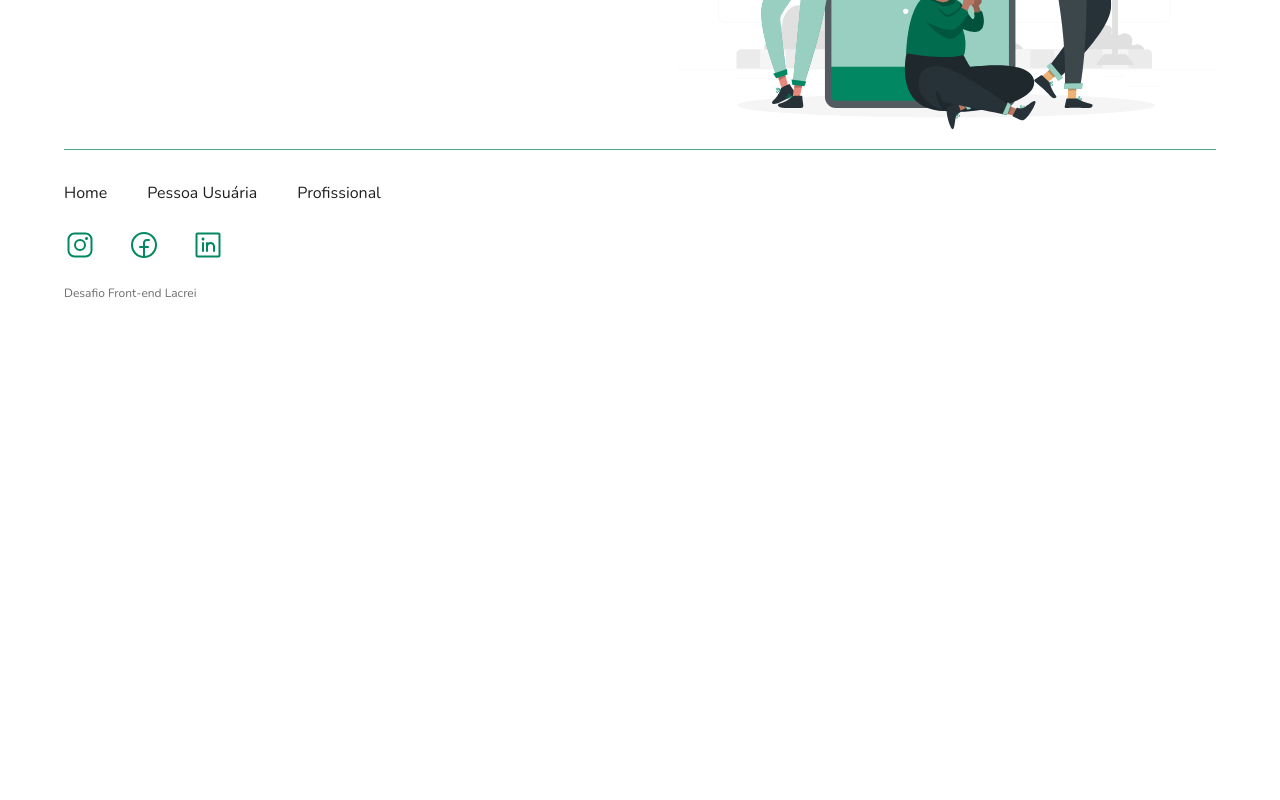
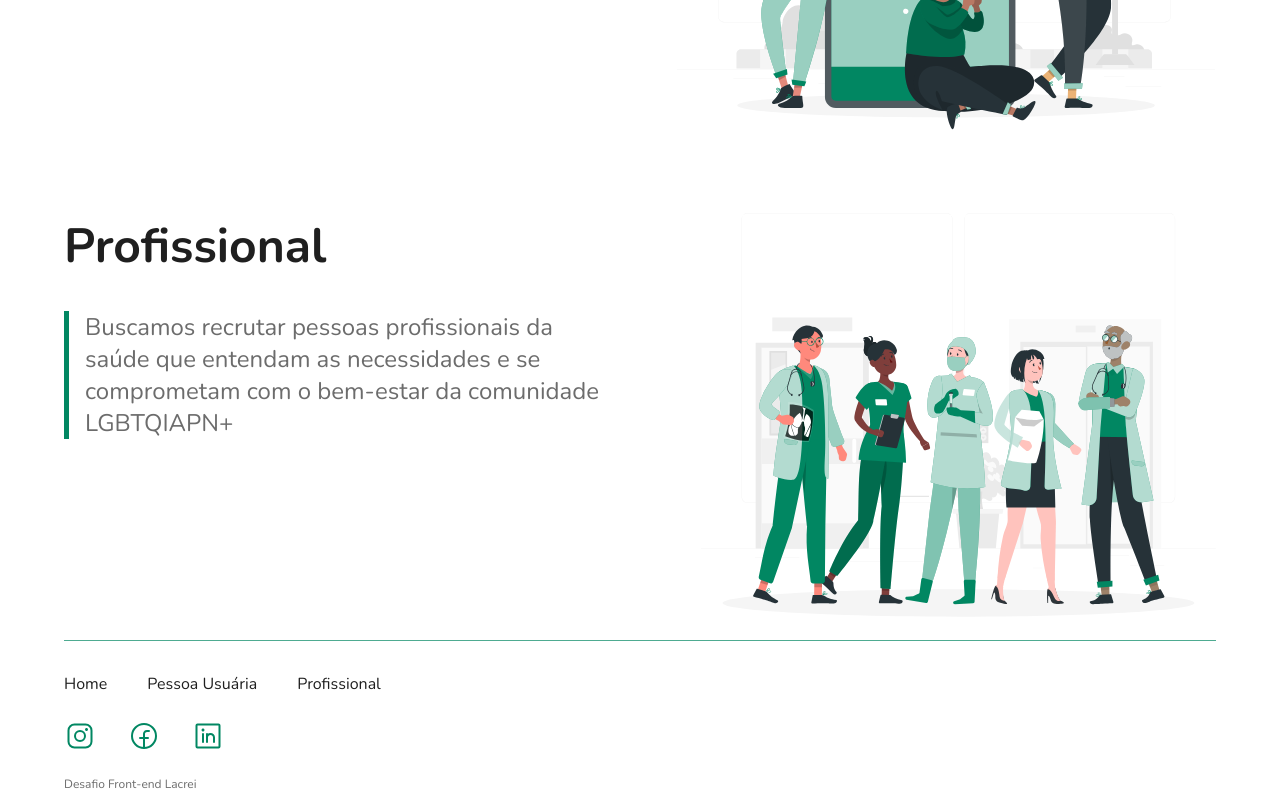
Before and after one commit to praxeds/desafio-front-end-lacrei, a React (Create React App) app: page / in a window 1280 px wide. Shown: the part 892-1692 px from the top of the page. Before the commit the page ends 1201 px from the top, so only its background shows below. Built offline with nearby package versions, Linux system fonts and the light colour scheme.

Commit message:
Updated ProfessionalSection

```diff
--- a/src/App.tsx
+++ b/src/App.tsx
@@ -7,6 +7,7 @@ import { GlobalStyles } from './Styles/GlobalStyles';
 import Nav from './Components/Nav';
 import Home from './Pages/Home';
 import User from './Pages/User';
+import Professional from './Pages/Professional';
 import Footer from './Components/Footer';
 
 export default function App() {
@@ -16,6 +17,7 @@ export default function App() {
         <Nav />
         <Home />
         <User />
+        <Professional />
         <Footer />
     </>
   );
--- a/src/Pages/Professional.tsx
+++ b/src/Pages/Professional.tsx
@@ -1,5 +1,18 @@
-function Professional() {
+import { ProfessionalSection } from '../Styles/Styles';
+import image from '../Assets/Static/ProfessionalVector.svg';
+
+
+export default function Professional() {
   return (
-    <h2>Profissional</h2>
+    <ProfessionalSection>
+      <div>
+        <h2>Profissional</h2>
+        <p>Buscamos recrutar pessoas profissionais da saúde que entendam as necessidades e se comprometam com o bem-estar da comunidade LGBTQIAPN+</p>
+      </div>
+
+      <div>
+        <img src={image}/>
+      </div>
+    </ProfessionalSection>
   );
 }
--- a/src/Styles/Styles.tsx
+++ b/src/Styles/Styles.tsx
@@ -259,3 +259,58 @@ export const UserSection = styled.section`
         }
     }
 `;
+
+export const ProfessionalSection = styled.section`
+    ${Mixins.flex("row", "space-between", "flex-start")};
+    width: 100%;
+    -webkit-box-pack: justify;
+    padding: 4rem 4rem 0px;
+    div {
+        max-width: 540px;
+        h2 {
+            ${Mixins.text(3, 700)};
+            color: ${Mixins.colors.black};
+        }
+        p {
+            ${Mixins.text(1.5, 400)};
+            color: ${Mixins.colors.gray};
+            line-height: 2rem;
+            margin-top: 2rem;
+            padding-left: 1rem;
+            border-left: 5px solid ${Mixins.colors.green};
+        }
+        img {
+            width: 100%;
+            aspect-ratio: auto 555 / 421;
+            height: 421px;
+        }
+
+    }
+    @media (max-width: 1040px) {
+        ${Mixins.flex("column", "center", "center")};
+        padding: 2rem 2rem 0px;
+        div {
+            h2 {
+                ${Mixins.text(2, 700)};
+            }
+            p {
+                ${Mixins.text(1, 400)};
+                line-height: 1.5rem;
+                margin-top: 1rem;
+            }
+        }
+    }
+    @media (max-width: 520px) {
+        padding: 1rem 1rem 0px;
+        div {
+            h2 {
+                ${Mixins.text(1.5, 700)};
+            }
+            p {
+                ${Mixins.text(0.875, 400)};
+                line-height: 1.25rem;
+                margin-top: 0.875rem;
+            }
+        }
+    }
+`;
```
